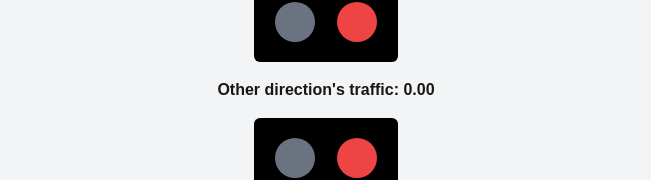
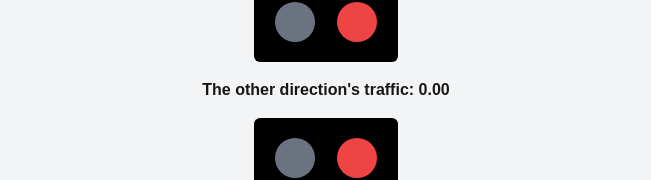
Before and after one commit to LeoLu0602/virtual-traffic-lights, a Next.js app in the folder client/: page / in a window 1280 px wide. Shown: the part 386-566 px from the top of the page, without its empty margins (314-965 px from the left). Built offline with nearby package versions, Linux system fonts and the light colour scheme; no server answers.

Commit message:
style: hightlight heavier traffic

```diff
--- a/client/app/page.tsx
+++ b/client/app/page.tsx
@@ -2,6 +2,7 @@
 
 import { useEffect, useState } from 'react';
 import { createClient } from '@supabase/supabase-js';
+import clsx from 'clsx';
 import TrafficLight from './TrafficLight';
 import Alert from './Alert';
 
@@ -64,11 +65,11 @@ export default function Home() {
           The vehicle is approaching intersection #1
         </h2>
         <h2 className="text-center">
-          Your direction's traffic: {traffic1.toFixed(2)}
+          Your direction's traffic: <span className={clsx({'text-red-500': heavier === 1})}>{traffic1.toFixed(2)}</span>
         </h2>
         <TrafficLight color={trafficLight1} />
         <h2 className="text-center">
-          Other direction's traffic: {traffic2.toFixed(2)}
+          The other direction's traffic: <span className={clsx({'text-red-500': heavier === 2})}>{traffic2.toFixed(2)}</span>
         </h2>
         <TrafficLight color={trafficLight2} />
         <Alert msg={earthquakeAlert} />
```
